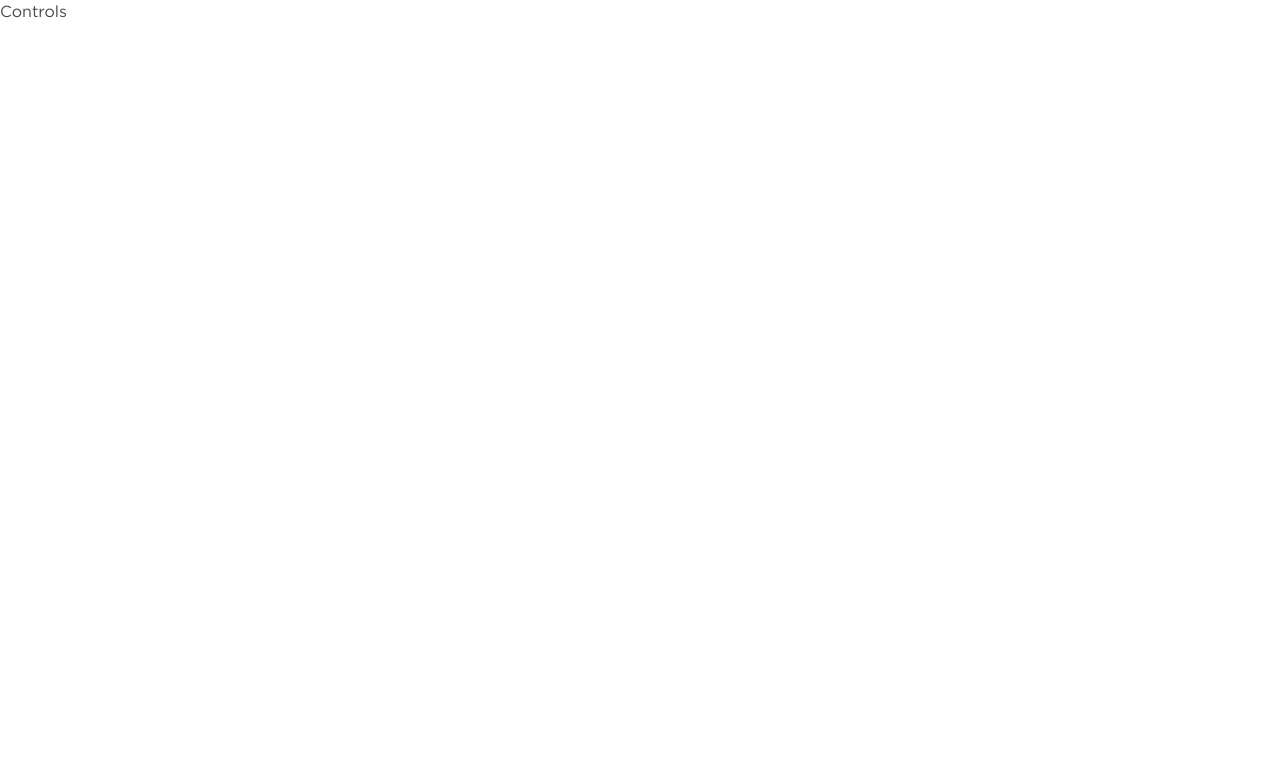
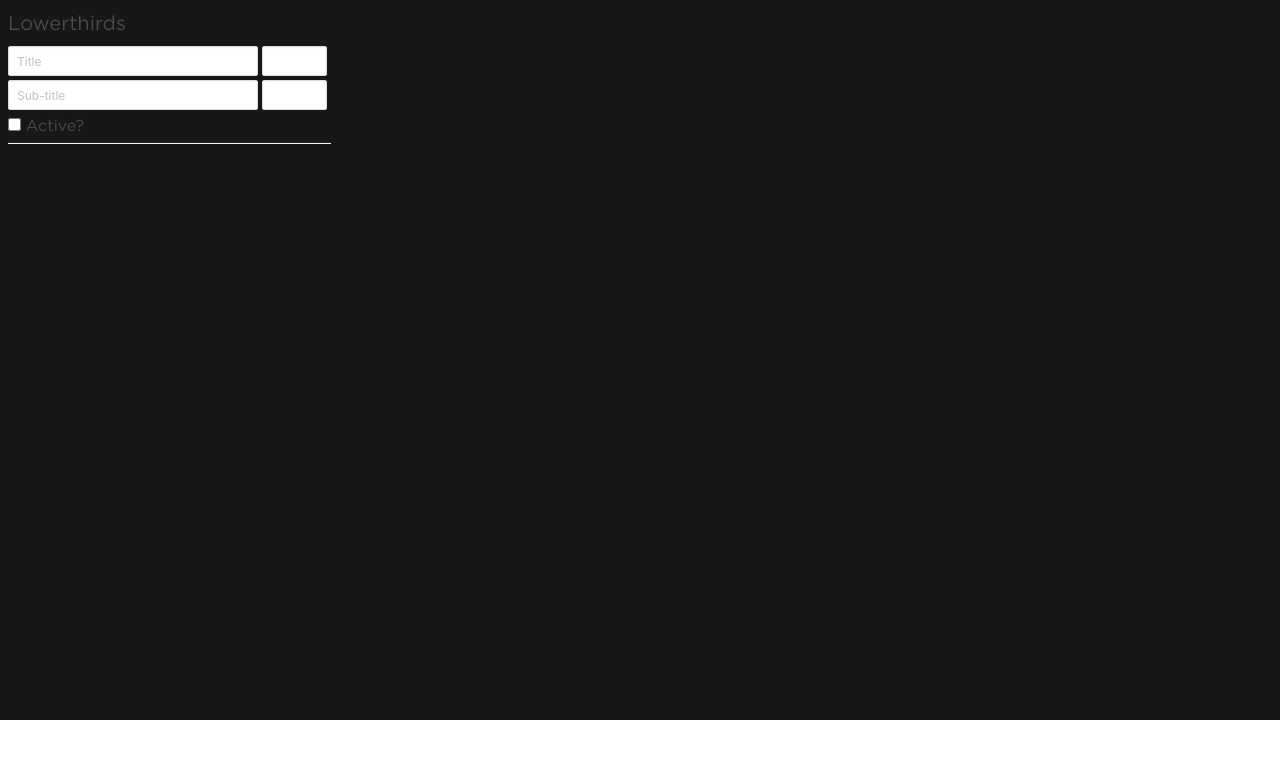
Before and after one commit to neumerance/obs-mcgi-gfx, a Vue app: page /default/controls in a window 1280 px wide. Shown: the top 758 px of the page. Built offline with nearby package versions, Linux system fonts and the light colour scheme; a web font is replaced by a local one.

Commit message:
lowerthird controller layout

```diff
--- a/src/assets/main.scss
+++ b/src/assets/main.scss
@@ -10,3 +10,7 @@ html, body, main {
   display: flex;
   font-family: 'Gotham';
 }
+hr.solid {
+  border-top: 1px solid rgb(35, 35, 35);
+  margin: 0;
+}
--- /dev/null
+++ b/src/components/lowerthirds/Controller.vue
@@ -0,0 +1,41 @@
+<script setup>
+</script>
+<style lang="scss" scoped>
+  .controller {
+    &__title, &__sub-title {
+      width: 250px;
+    }
+    &__title-font, &__sub-title-font {
+      width: 65px;
+    }
+  }
+</style>
+
+<template>
+  <div class="controller p-2 mb-3">
+    <h2 class="is-size-5 mb-2">Lowerthirds</h2>
+    <div class="field mr-1 mb-1 is-flex">
+      <div class="control mr-1 controller__title">
+        <input class="input is-small" type="text" placeholder="Title">
+      </div>
+      <div class="control controller__title-font">
+        <input class="input is-small" type="number" min="2.4" step="0.01">
+      </div>
+    </div>
+    <div class="field mr-1 mb-1 is-flex">
+      <div class="control mr-1 controller__sub-title">
+        <input class="input is-small" type="text" placeholder="Sub-title">
+      </div>
+      <div class="control controller__sub-title-font">
+        <input class="input is-small" type="number" min="1.1" step="0.01">
+      </div>
+    </div>
+    <div class="field mr-1 mb-1 controller__is-active">
+      <label class="checkbox">
+        <input type="checkbox">
+        Active?
+      </label>
+    </div>
+    <hr class="solid">
+  </div>
+</template>
--- a/src/views/Controls.vue
+++ b/src/views/Controls.vue
@@ -1,8 +1,11 @@
 <script setup>
+  import LowerThirdController from '../components/lowerthirds/Controller.vue'
 </script>
-
+<style lang="scss" scoped>
+  main { background: #181717; }
+</style>
 <template>
   <main>
-    <h1>Controls</h1>
+    <LowerThirdController />
   </main>
 </template>
```
